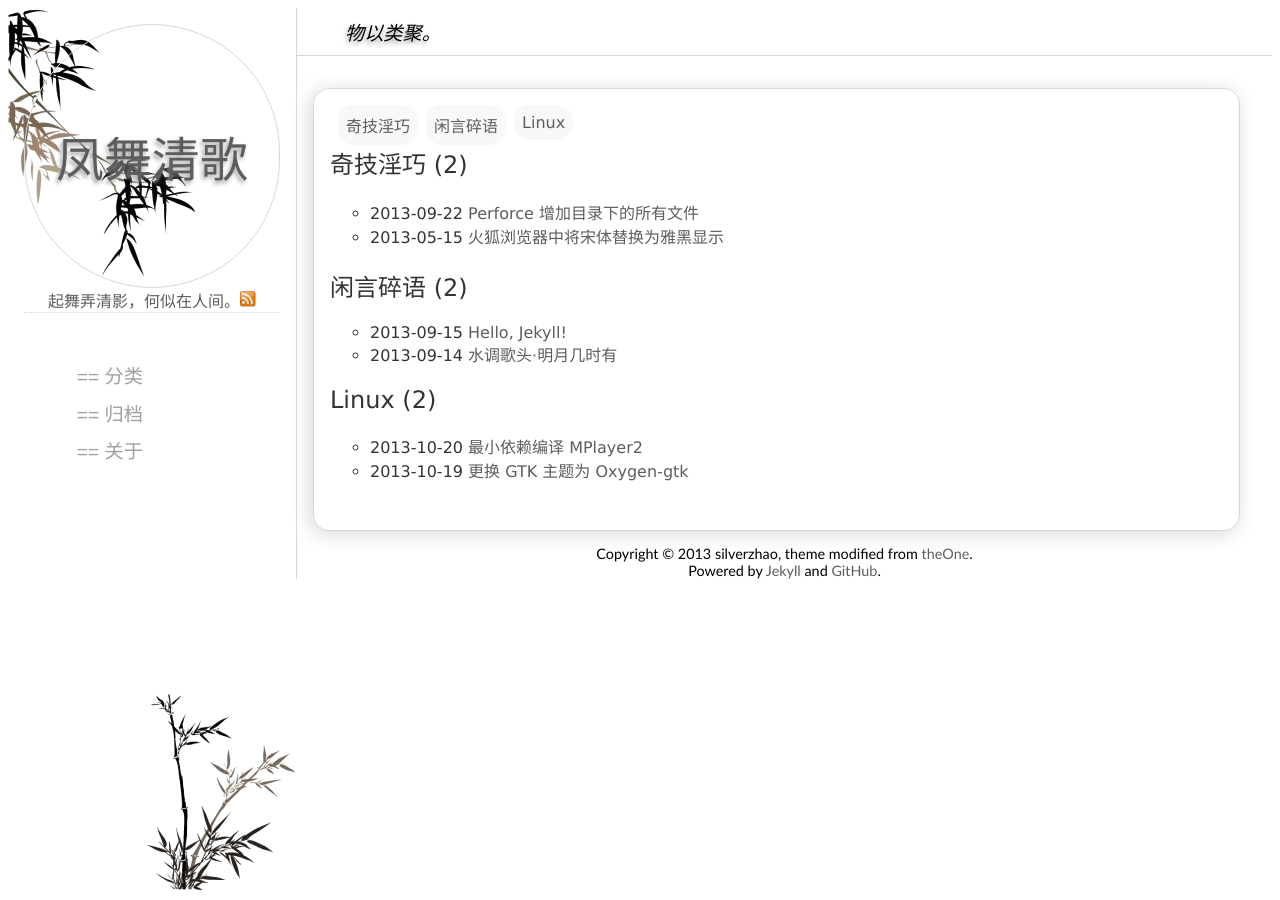
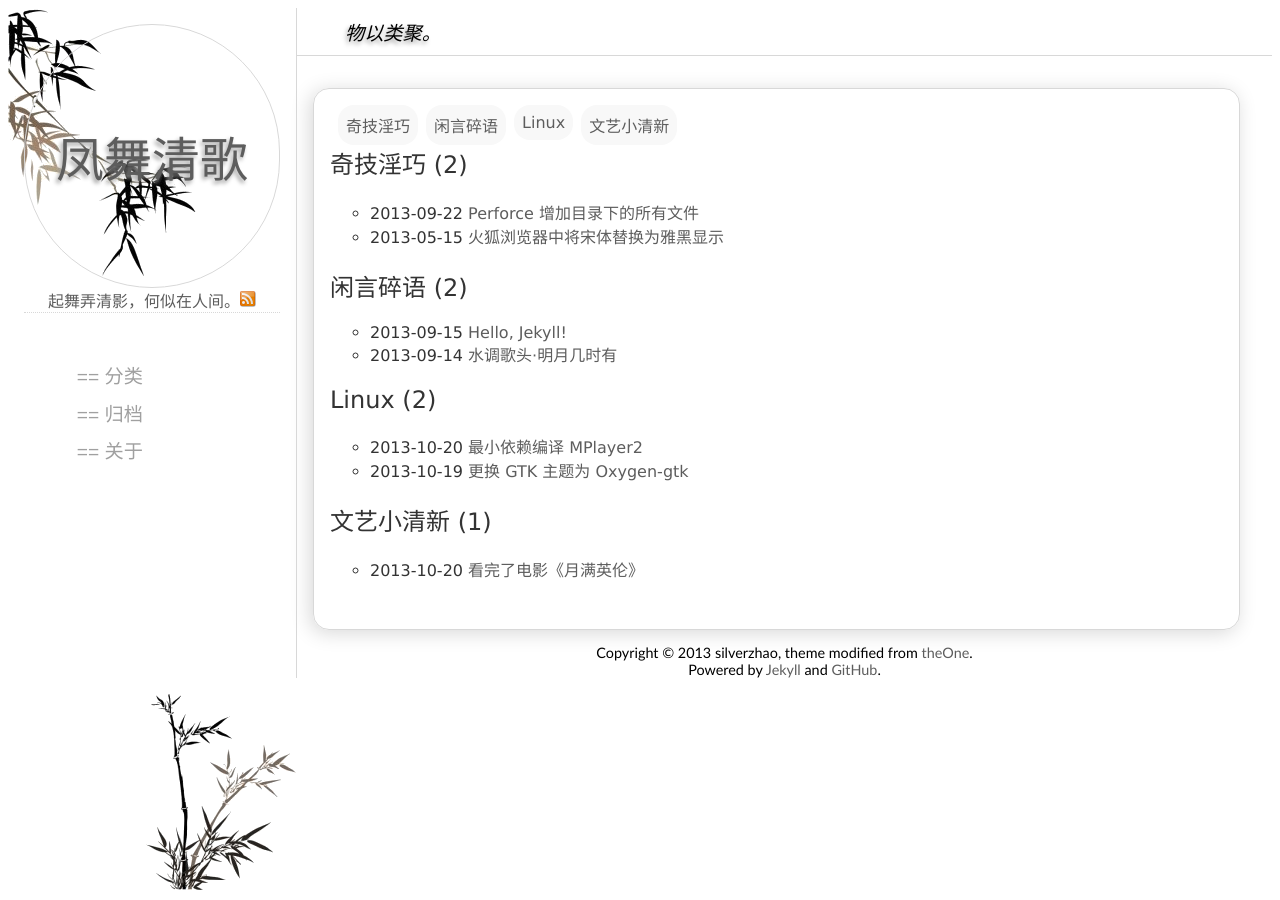
Before and after one commit to silverzhaojr/silverzhaojr.github.io, a Jekyll site: the page built from tags.html, in a window 1280 px wide. Built offline with Jekyll 4.4.1, drawn with Linux system fonts in a browser that asks for light colours; Markdown is read by kramdown in place of the engine named in the settings; some of the changed lines change nothing that is shown.

Commit message:
upload a post

```diff
--- a/_posts/2013-10-19-compile-mplayer2-no-dep.md
+++ b/_posts/2013-10-19-compile-mplayer2-no-dep.md
@@ -26,8 +26,8 @@ tags: Linux
 
 参考资料：
 
-> + [AUR: mplayer2 20130428-4][ref-1]
-> + [AUR: mplayer2-nodep-git 20121202-1][ref-2]
+> 1. [AUR: mplayer2 20130428-4][ref-1]
+> 2. [AUR: mplayer2-nodep-git 20121202-1][ref-2]
 
 [link-1]: http://pan.baidu.com/s/15lNx7
 [ref-1]: https://aur.archlinux.org/packages/mplayer2/
--- /dev/null
+++ b/_posts/2013-10-20-movie-yue-man-ying-lun.md
@@ -0,0 +1,39 @@
+---
+
+layout: post
+title: 看完了电影《月满英伦》
+motto: 山木，自寇也；膏火，自煎也。桂可食，故伐之；漆可用，故割之。人皆知有用之用，而莫知无用之用也。——《庄子·人间世》
+date: 2013-10-20 21:00
+tags: 文艺小清新
+
+---
+
+今晚忽然想在线看个电影，于是到乐视上逛了逛（其实是因为坑爹的长城宽带，也只有在乐视上缓冲才会快一点……），想找点科幻大片过过瘾放松一下。
+
+<!-- more -->
+
+偶然间看到了个名叫[《月满英伦》][ref-2]的电影，依稀记得好像是在初中还是高中曾听过这个名字，于是*抱着试一试的心态*点开看了下（参照地区电视台上那些满天飞的药品广告采访的那些患者的语气），想着反正若是看不下去的话，直接叉掉好了。
+
+谁知，看了个开头后，竟然随后一分钟不落地全部看完了，整整90分钟！电影结束后，也着实觉得奇怪，想不到现在我竟然也能完整地看完这种文艺小清新的电影了！莫非近年来审美境界又提高了一个层次？
+
+说一下观后感吧。
+
+关于剧情简介，直接附上[豆瓣上的链接][ref-1]。至于观后感，看完之后，感觉好像有许多想要说的，却又不知到底说些什么。正是：
+
+> 此中有真意，欲辩已忘言。
+
+算了，还是不说了，文字功夫不行，留待以后功夫渐长，再来补充好了。
+
+最后，女主角*蓝蓝*很漂亮，而且这名字也不错，挺好听的。看完电影后特地看了下扮演者，叫陈孝萱，对她不太熟悉，有时间网上查查。另外，为什么我觉得男主角苏童很像胡军呢？
+
+（完）
+
+------
+
+参考资料：
+
+> 1. [《月满英伦》（豆瓣）][ref-1]
+> 2. [《月满英伦》在线观看][ref-2]
+
+[ref-1]: http://movie.douban.com/subject/1301070/
+[ref-2]: http://www.letv.com/ptv/vplay/640073.html
```
